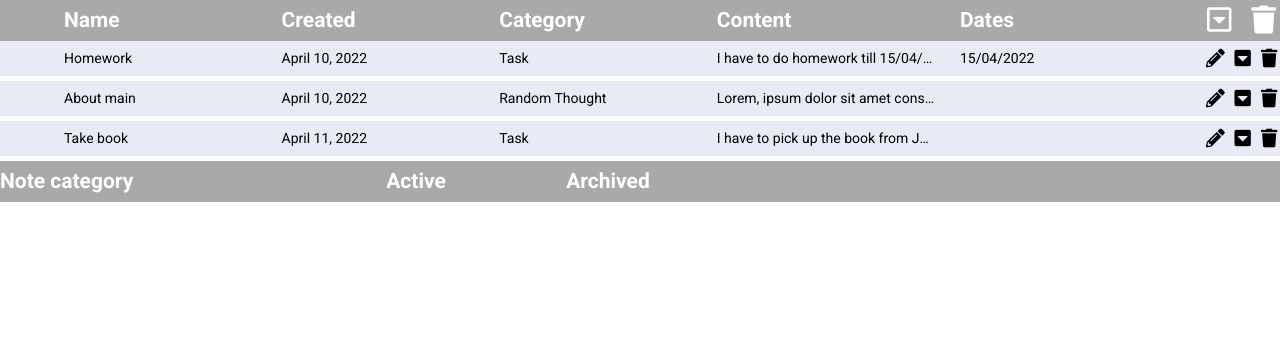
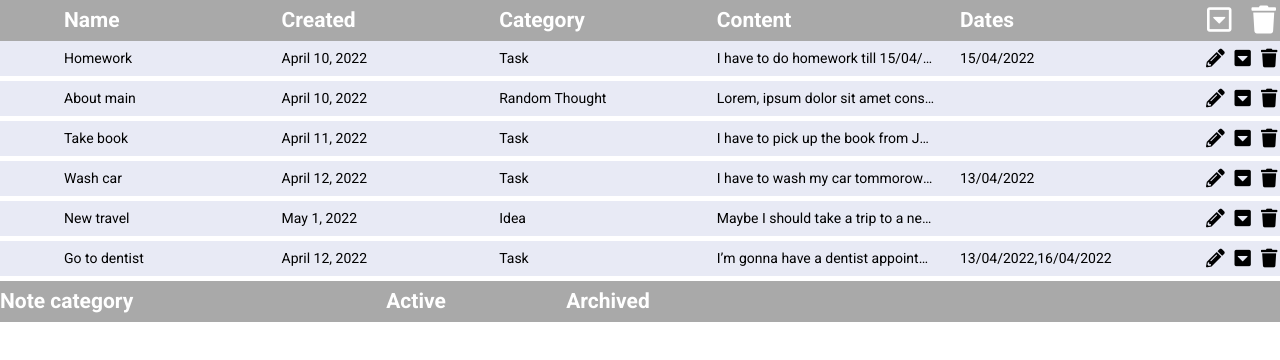
Before and after one commit to tibank/rd-test-task2, a React (Create React App) app: page / in a window 1280 px wide. Shown: the top 360 px of the page. Built offline with nearby package versions, Linux system fonts and the light colour scheme.

Commit message:
feat: implement buttons click in note list

```diff
--- a/src/App.tsx
+++ b/src/App.tsx
@@ -1,43 +1,13 @@
 import React, { useState } from 'react';
 import './styles/App.css';
-import HeaderList from './components/HeaderList';
 import NoteList from './components/NoteList';
-import HeaderCategories from './components/HeaderCategories';
-import { Note } from './models/Note';
+import CategoriesList from './components/CategoriesList';
 
 function App() {
-  const [notes, setNotes] = useState<Note[]>([
-    {
-      id: 1,
-      name: 'Homework',
-      created: new Date(2022, 3, 10),
-      category: { id: 1, name: 'Task' },
-      content: 'I have to do homework till  15/04/2022',
-      archived: false,
-    },
-    {
-      id: 2,
-      name: 'About main',
-      created: new Date(2022, 3, 10),
-      category: { id: 3, name: 'Random Thought' },
-      content: 'Lorem, ipsum dolor sit amet consectetur adipisicing elit.',
-      archived: false,
-    },
-    {
-      id: 3,
-      name: 'Take book',
-      created: new Date(2022, 3, 11),
-      category: { id: 1, name: 'Task' },
-      content: 'I have to pick up the book from John tomorrow',
-      archived: false,
-    },
-  ]);
-
   return (
     <div className='App'>
-      <HeaderList />
-      <NoteList notes={notes} />
-      <HeaderCategories />
+      <NoteList />
+      <CategoriesList />
     </div>
   );
 }
--- a/src/components/BlockButtonsNoteItem.tsx
+++ b/src/components/BlockButtonsNoteItem.tsx
@@ -3,17 +3,15 @@ import { Note } from '../models/Note';
 
 type BlockButtonsProps = {
   note: Note;
+  archivedNote: (note: Note) => void;
+  removeNote: (note: Note) => void;
 };
 
 function editNote(note: Note): void {
   console.log(note);
 }
 
-function deleteNote(note: Note): void {}
-
-function archivedNote(note: Note): void {}
-
-const BlockButtonsNoteItem: FC<BlockButtonsProps> = ({ note }) => {
+const BlockButtonsNoteItem: FC<BlockButtonsProps> = ({ note, archivedNote, removeNote }) => {
   return (
     <div className='note-buttons buttons-column'>
       <div onClick={() => editNote(note)} className='note-button-item' data-btn='edit'>
@@ -22,8 +20,8 @@ const BlockButtonsNoteItem: FC<BlockButtonsProps> = ({ note }) => {
       <div onClick={() => archivedNote(note)} className='note-button-item' data-btn='archived'>
         <i onClick={() => archivedNote(note)} className='fas fa-caret-square-down fa-lg'></i>
       </div>
-      <div onClick={() => deleteNote(note)} className='note-button-item' data-btn='remove'>
-        <i onClick={() => deleteNote(note)} className='fas fa-trash fa-lg'></i>
+      <div onClick={() => removeNote(note)} className='note-button-item' data-btn='remove'>
+        <i onClick={() => removeNote(note)} className='fas fa-trash fa-lg'></i>
       </div>
     </div>
   );
--- /dev/null
+++ b/src/components/CategoriesList.tsx
@@ -0,0 +1,14 @@
+import React, { FC } from 'react';
+import HeaderCategories from './HeaderCategories';
+
+const CategoriesList: FC = () => {
+  //const [notes, setNotes] = useState<Note[]>(notesService.findAll());
+
+  return (
+    <div>
+      <HeaderCategories />
+    </div>
+  );
+};
+
+export default CategoriesList;
--- a/src/components/NoteItem.tsx
+++ b/src/components/NoteItem.tsx
@@ -5,9 +5,11 @@ import BlockButtonsNoteItem from './BlockButtonsNoteItem';
 
 type NoteItemProps = {
   note: Note;
+  archivedNote: (note: Note) => void;
+  removeNote: (note: Note) => void;
 };
 
-const NoteItem: FC<NoteItemProps> = ({ note }) => {
+const NoteItem: FC<NoteItemProps> = ({ note, archivedNote, removeNote }) => {
   const options: Intl.DateTimeFormatOptions = { month: 'long', day: 'numeric', year: 'numeric' };
   return (
     <div className='list-notes__row'>
@@ -16,7 +18,7 @@ const NoteItem: FC<NoteItemProps> = ({ note }) => {
       <div className='data-column'>{note.category.name}</div>
       <div className='data-column truncate'>{note.content}</div>
       <div className='data-column truncate'>{getStringDates(note.content)}</div>
-      <BlockButtonsNoteItem note={note} />
+      <BlockButtonsNoteItem note={note} archivedNote={archivedNote} removeNote={removeNote} />
     </div>
   );
 };
--- a/src/components/NoteList.tsx
+++ b/src/components/NoteList.tsx
@@ -1,17 +1,36 @@
 import React, { FC, useState } from 'react';
 import { Note } from '../models/Note';
+import HeaderList from './HeaderList';
 import NoteItem from './NoteItem';
+import { DatastoreService } from '../services/datastore.service';
+import { NotesService } from '../services/notes.service';
 
-type NoteListProps = {
-  notes: Note[];
-};
+const NoteList: FC = () => {
+  const notesService: NotesService = new NotesService(new DatastoreService());
+  const [notes, setNotes] = useState<Note[]>(notesService.findAll());
 
-const NoteList: FC<NoteListProps> = ({ notes }) => {
+  function updateNote(note: Note): void {
+    notesService.update(note.id, note);
+    setNotes([...notesService.findAll()]);
+  }
+
+  function archivedNote(note: Note): void {
+    note.archived = true;
+    updateNote(note);
+  }
+
+  function removeNote(note: Note): void {
+    notesService.remove(note.id);
+    setNotes([...notesService.findAll()]);
+  }
+
   return (
     <div className='list-notes__items'>
-      {notes.map((note: Note) => (
-        <NoteItem note={note} key={note.id} />
-      ))}
+      <HeaderList />
+      {notes.map(
+        (note: Note) =>
+          !note.archived && <NoteItem note={note} key={note.id} archivedNote={archivedNote} removeNote={removeNote} />
+      )}
     </div>
   );
 };
--- /dev/null
+++ b/src/models/statCategories.tsx
@@ -0,0 +1,22 @@
+import { Category } from './Category';
+import { Note } from './Note';
+
+export class StatNotes {
+  category: Category;
+  active: number;
+  archived: number;
+
+  constructor(category: Category) {
+    this.category = category;
+    this.active = 0;
+    this.archived = 0;
+  }
+
+  addNoteToStat(note: Note): void {
+    if (note.archived) {
+      this.archived++;
+    } else {
+      this.active++;
+    }
+  }
+}
```
Also changed, not shown: tsconfig.json (+4 -9 lines), src/components/HeaderList.tsx (indentation only).
